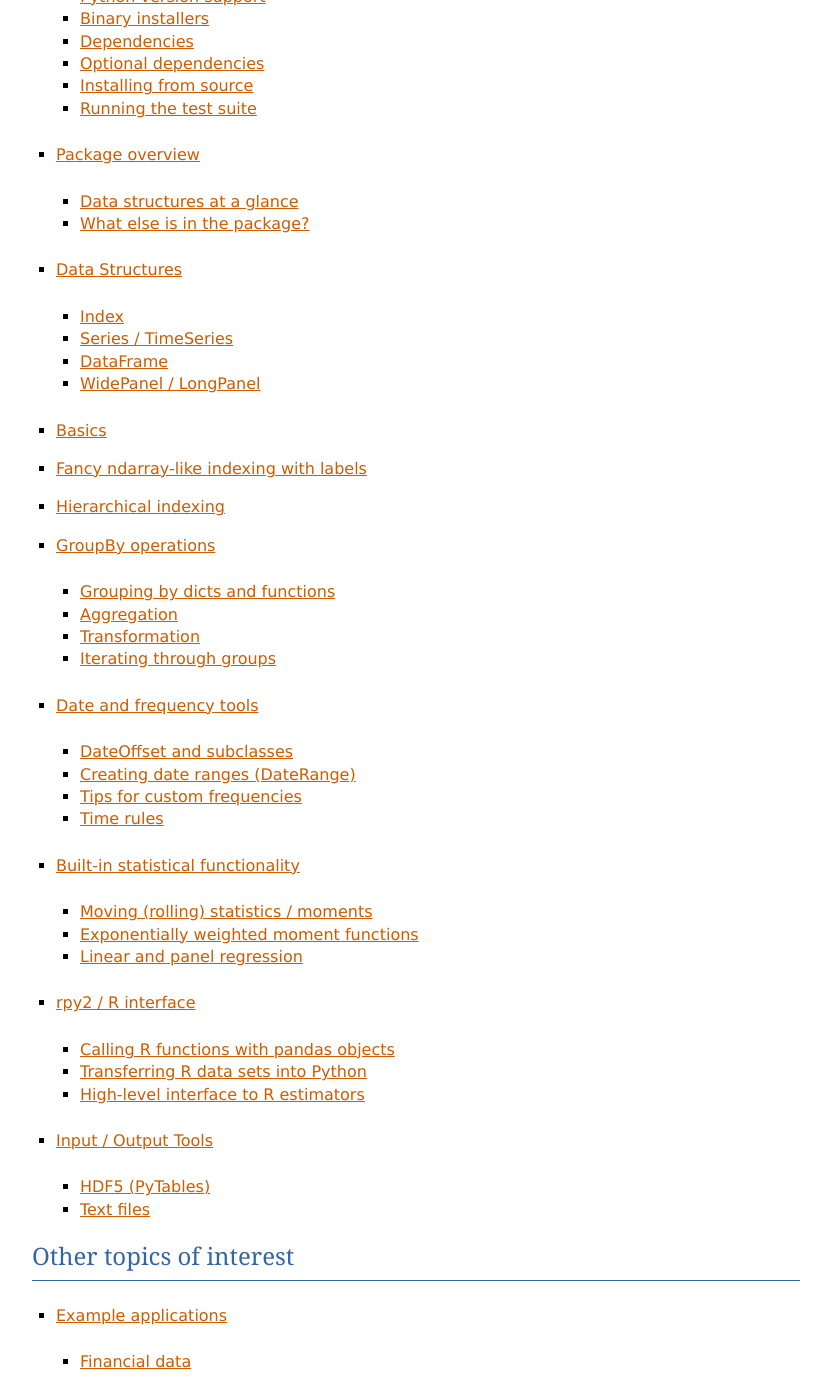
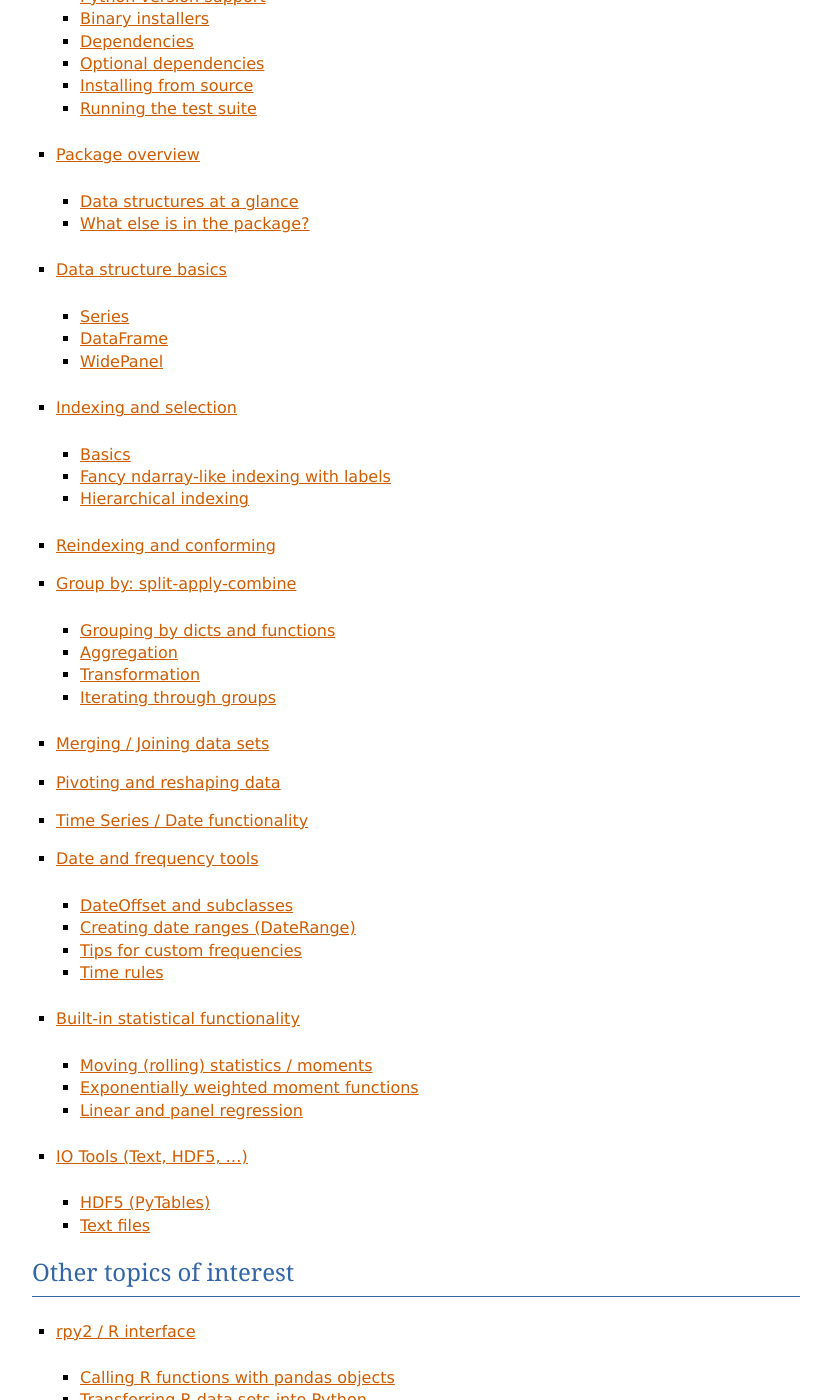
Before and after one commit to mobogaqc/pandas, a Sphinx documentation site: the page built from doc/source/index.rst, in a window 1280 px wide and 1400 px high, scrolled down 2180 px. Shown: the whole window, without its empty margins (48-879 px from the left). Built offline with Sphinx 7.4.7, drawn with Linux system fonts in a browser that asks for light colours; formulas are drawn with MathJax 3; some of the changed text lies outside the part shown.

Commit message:
DOC: skeleton of reorg'd docs and starting new tutorial

```diff
--- /dev/null
+++ b/doc/source/conform.rst
@@ -0,0 +1,6 @@
+.. currentmodule:: pandas
+.. _conform:
+
+*************************
+Reindexing and conforming
+*************************
--- /dev/null
+++ b/doc/source/faq.rst
@@ -0,0 +1,6 @@
+.. currentmodule:: pandas
+.. _faq:
+
+********************************
+Frequently Asked Questions (FAQ)
+********************************
--- a/doc/source/groupby.rst
+++ b/doc/source/groupby.rst
@@ -1,9 +1,10 @@
 .. currentmodule:: pandas
 .. _groupby:
 
-==================
-GroupBy operations
-==================
+*****************************
+Group by: split-apply-combine
+*****************************
+
 
 When we talk about *group by* operations, we are referring to performing
 operations on subsets of a data structure determined by some group membership
--- a/doc/source/index.rst
+++ b/doc/source/index.rst
@@ -114,12 +114,15 @@
 
     install
     overview
-    core
+    basics
     indexing
+    conform
     groupby
+    merging
+    reshaping
+    timeseries
     datetools
     stats
-    r_interface
     io
 
 Other topics of interest
--- a/doc/source/indexing.rst
+++ b/doc/source/indexing.rst
@@ -1,6 +1,10 @@
 .. _indexing:
 
 .. currentmodule:: pandas
+
+**********************
+Indexing and selection
+**********************
 
 Basics
 ------
--- a/doc/source/io.rst
+++ b/doc/source/io.rst
@@ -2,9 +2,9 @@
 
 .. currentmodule:: pandas
 
-********************
-Input / Output Tools
-********************
+**************************
+IO Tools (Text, HDF5, ...)
+**************************
 
 HDF5 (PyTables)
 ---------------
--- /dev/null
+++ b/doc/source/merging.rst
@@ -0,0 +1,6 @@
+.. currentmodule:: pandas
+.. _merging:
+
+***************************
+Merging / Joining data sets
+***************************
--- /dev/null
+++ b/doc/source/reshaping.rst
@@ -0,0 +1,6 @@
+.. currentmodule:: pandas
+.. _reshaping:
+
+***************************
+Pivoting and reshaping data
+***************************
--- /dev/null
+++ b/doc/source/timeseries.rst
@@ -0,0 +1,6 @@
+.. currentmodule:: pandas
+.. _timeseries:
+
+********************************
+Time Series / Date functionality
+********************************
```
Also changed, not shown: other parts of doc/source/index.rst (+2 -2 lines), doc/source/basics.rst (added, +77 -0 lines), doc/source/dataframe.rst (+24 -48 lines), doc/source/series.rst (+2 -10 lines).
